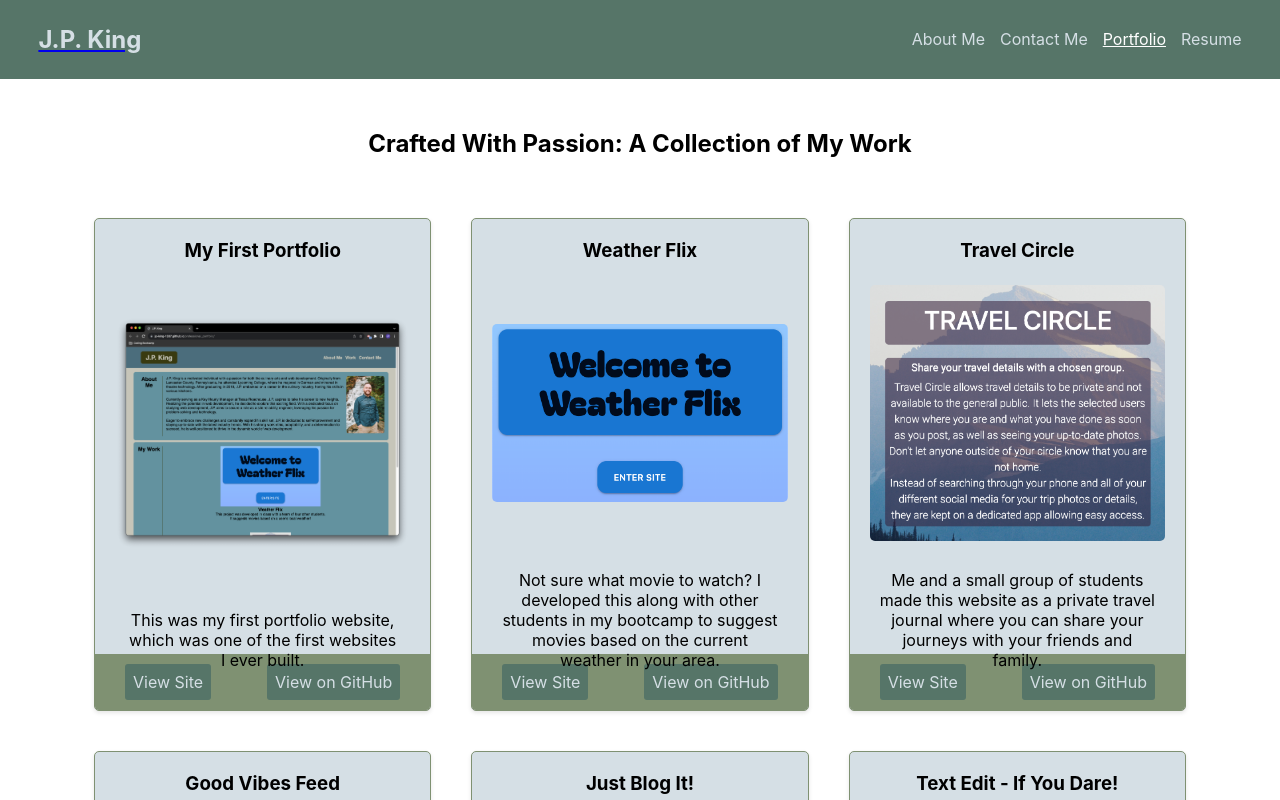
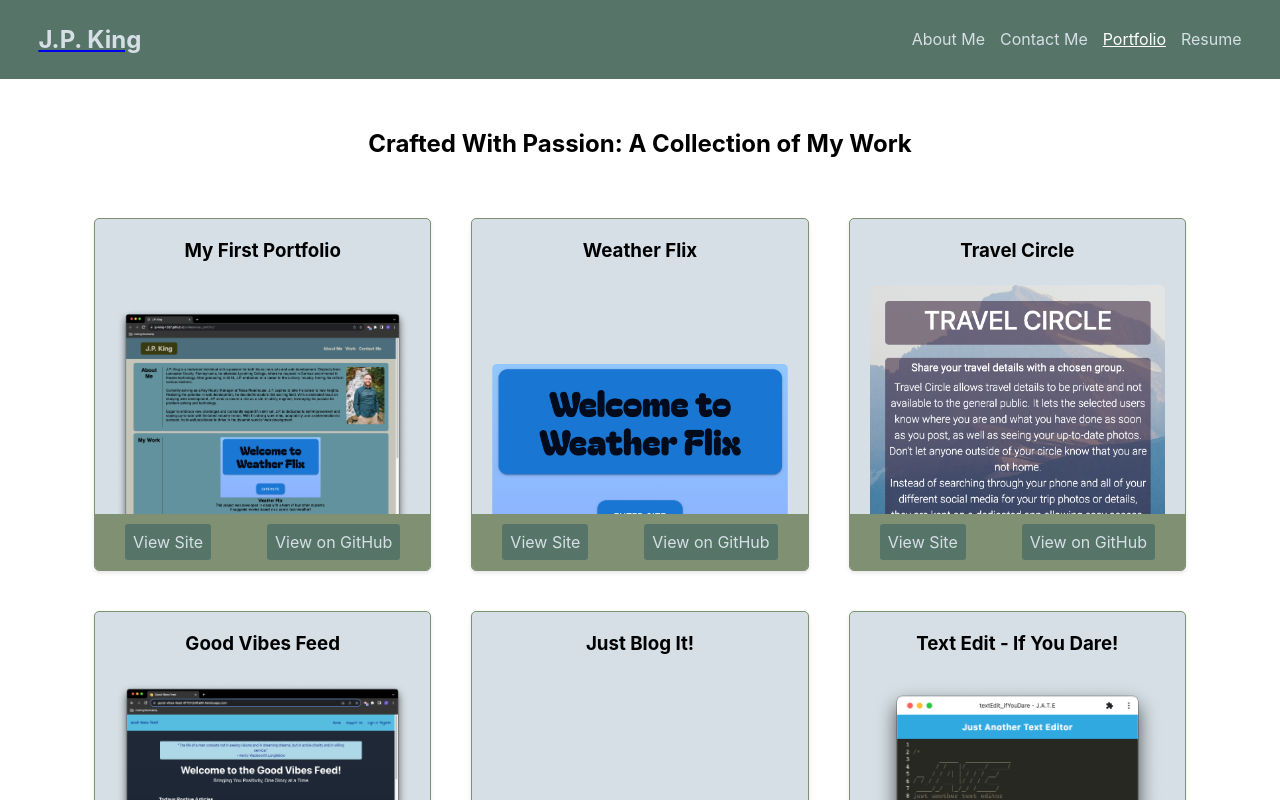
Before and after one commit to jp-king-1337/react_portfolio, a React (Create React App) app: page /portfolio in a window 1280 px wide. Shown: the top 800 px of the page. Built offline with nearby package versions, Linux system fonts and the light colour scheme.

Commit message:
That's worse

```diff
--- a/src/index.css
+++ b/src/index.css
@@ -265,8 +265,10 @@ button[type="submit"]:hover {
     margin: 10px 0;
     text-align: center;
     padding: 10px;
-    position: relative;
-    z-index: 1;
+    position: absolute;
+    bottom: calc(100% + 5px);
+    left: 0;
+    right: 0;
 }
 
 .project-links {
```
